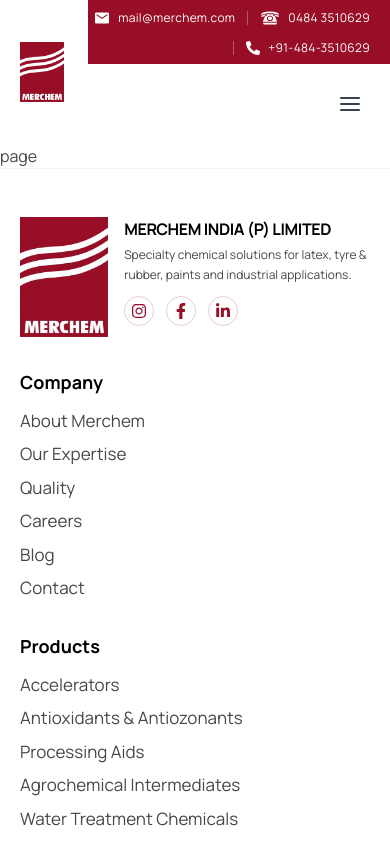
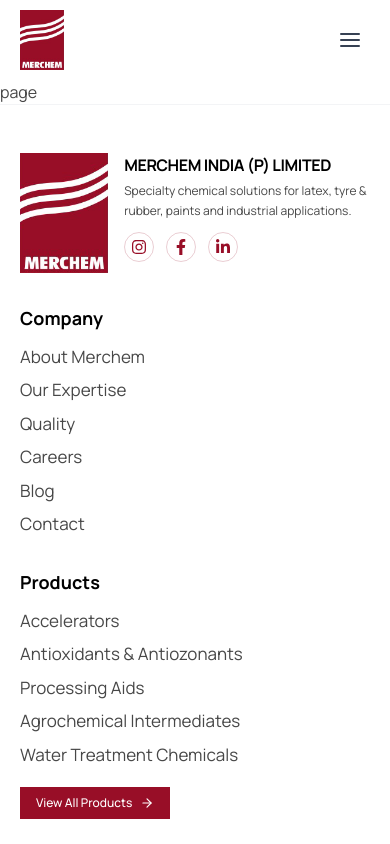
Before and after one commit to nikhilkumar202002/merchem-user-website, a Next.js app: page / in a window 390 px wide. Shown: the top 844 px of the page. Built offline with nearby package versions, Linux system fonts and the light colour scheme.

Commit message:
feat: add header and footer layout components and static assets

```diff
--- a/app/component/layout/Footer.tsx
+++ b/app/component/layout/Footer.tsx
@@ -185,7 +185,6 @@ const Footer = () => {
               </a>
             </div>
 
-            {/* GSTIN / UIN */}
             <div className="pt-1 space-y-0.5">
               <p className="font-bold text-[#000000]">GSTIN/UIN:</p>
               <p className="tracking-wider text-xs sm:text-sm">32AACCM2015Q1ZL</p>
--- a/app/component/layout/Header.tsx
+++ b/app/component/layout/Header.tsx
@@ -33,7 +33,7 @@ const Header = () => {
                 {/* Right: Top Red Contact Bar + Bottom Navigation Menu */}
                 <div className="flex-1 flex flex-col justify-between min-w-0">
                     {/* Top Bar - Primary Red (#980E27) */}
-                    <div className="bg-[#980E27] text-white text-xs sm:text-sm py-2 flex items-center justify-end gap-3 sm:gap-5 font-normal tracking-wide flex-wrap sm:flex-nowrap">
+                    <div className="hidden md:flex bg-[#980E27] text-white text-xs sm:text-sm py-2 items-center justify-end gap-3 sm:gap-5 font-normal tracking-wide">
                         <div className="flex items-center justify-end gap-3 sm:gap-5 font-normal tracking-wide flex-wrap sm:flex-nowrap pr-[20px] md:pr-[50px] lg:pr-[95px]">
 
                         <a
```
Also changed, not shown: public/banner/hero-banner-1.webp (added), public/images/hero-pattern.png (added).
